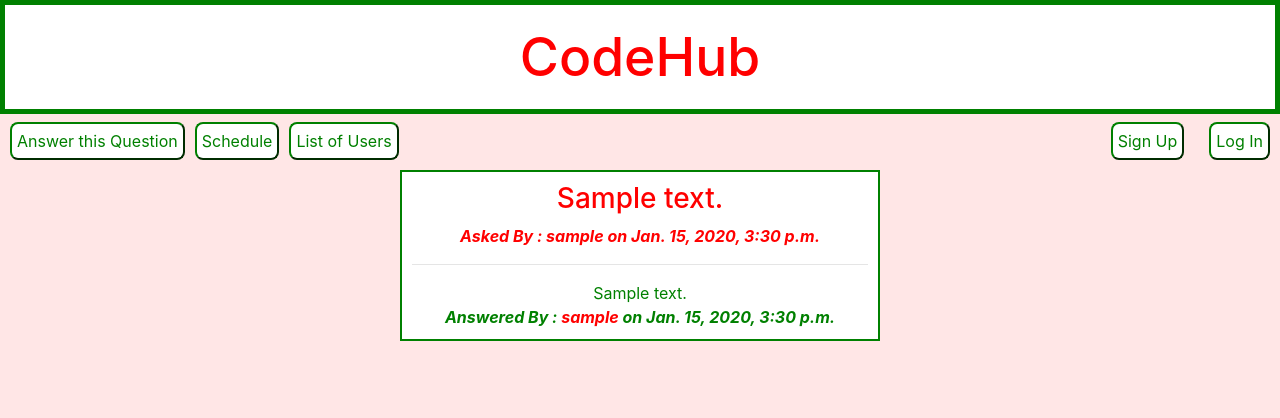
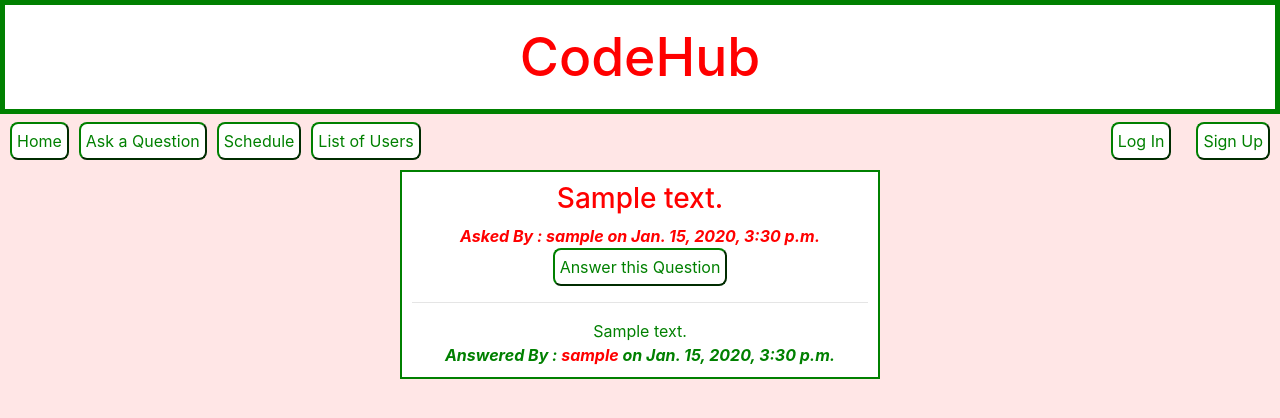
Before and after one commit to decapitator007/CodeHub, a Django app: page /question/1/ in a window 1280 px wide. Shown: the top 418 px of the page. Run offline with Django 3.2, Linux system fonts and the light colour scheme; tables that the repository leaves empty hold one stand-in row (values such as "Sample post"); some libraries are stand-ins or nearby versions.

Commit message:
Improved code in templates

```diff
--- a/CodeHub/templates/CodeHub/add_ans.html
+++ b/CodeHub/templates/CodeHub/add_ans.html
@@ -1,8 +1,5 @@
 {%extends 'CodeHub/form_base.html'%}
 {%block content%}
-<a href="{%url 'out'%}"><button class="tr-btn">Log Out</button></a>
-<a href="{%url 'profile' string=request.user%}"><button class="tr-btn">Your Profile</button></a>
-<h4 style="float:right;">Welcome {{request.user}}!</h4>
 <form method="POST" class="log-form" style="width:1000px;">
     {%csrf_token%}
     {{form.as_p}}
--- a/CodeHub/templates/CodeHub/delete_ans.html
+++ b/CodeHub/templates/CodeHub/delete_ans.html
@@ -1,8 +1,5 @@
 {%extends 'CodeHub/form_base.html'%}
 {%block content%}
-<a href="{%url 'out'%}"><button class="tr-btn">Log Out</button></a>
-<a href="{%url 'profile' string=request.user%}"><button class="tr-btn">Your Profile</button></a>
-<h4 style="float:right;">Welcome {{request.user}}!</h4>
 <div style="clear:both;text-align:center;">
     <h4>Do you want to delete this answer?</h4>
     <form method="POST">
--- a/CodeHub/templates/CodeHub/form_base.html
+++ b/CodeHub/templates/CodeHub/form_base.html
@@ -16,6 +16,18 @@
         </div>
         {%endfor%}
         <h1><a href="/">CodeHub</a></h1>
+        {%if user.is_authenticated%}
+            <a href='/out/?next={{request.path}}'><button class="tr-btn">Log Out</button></a>
+            <a href="{%url 'profile' string=request.user%}"><button class="tr-btn">Your Profile</button></a>
+            <h4 style="float:right;">Welcome {{request.user}}!</h4>
+        {%else%}
+            <a href="{%url 'register'%}"><button class="tr-btn">Sign Up</button></a>
+            <a href='/identify/?next={{request.path}}'><button class="tr-btn">Log In</button></a>
+        {%endif%}
+        <a href="{%url 'home'%}"><button class="btn2">Home</button></a>
+        <a href="{%url 'new_ques'%}"><button class="btn2">Ask a Question</button></a>
+        <a href="{%url 'schedule'%}"><button class="btn2">Schedule</button></a>
+        <a href="{%url 'list'%}"><button class="btn2">List of Users</button></a>
         {%block content%}
         {%endblock%}
     </body>
--- a/CodeHub/templates/CodeHub/identify.html
+++ b/CodeHub/templates/CodeHub/identify.html
@@ -1,6 +1,5 @@
 {%extends 'CodeHub/form_base.html'%}
 {%block content%}
-<a href="{%url 'register'%}"><button class="tr-btn">Sign Up</button></a>
 <form method="POST" class="log-form">
     {%csrf_token%}
     {{form.as_p}}
--- a/CodeHub/templates/CodeHub/new_ques.html
+++ b/CodeHub/templates/CodeHub/new_ques.html
@@ -1,8 +1,5 @@
 {%extends 'CodeHub/form_base.html'%}
 {%block content%}
-<a href="{%url 'out'%}"><button class="tr-btn">Log Out</button></a>
-<a href="{%url 'profile' string=request.user%}"><button class="tr-btn">Your Profile</button></a>
-<h4 style="float:right;">Welcome {{request.user}}!</h4>
 <form method="POST" class="log-form" style="width:1000px;">
     {%csrf_token%}
     {{form.as_p}}
--- a/CodeHub/templates/CodeHub/ques_detail.html
+++ b/CodeHub/templates/CodeHub/ques_detail.html
@@ -1,19 +1,9 @@
 {%extends 'CodeHub/form_base.html'%}
 {%block content%}
-{%if user.is_authenticated%}
-    <a href='/out/?next={{request.path}}'><button class="tr-btn">Log Out</button></a>
-    <a href="{%url 'profile' string=request.user%}"><button class="tr-btn">Your Profile</button></a>
-    <h4 style="float:right;">Welcome {{request.user}}!</h4>
-{%else%}
-    <a href='/identify/?next={{request.path}}'><button class="tr-btn">Log In</button></a>
-    <a href="{%url 'register'%}"><button class="tr-btn">Sign Up</button></a>
-{%endif%}
-<a href="{%url 'add_ans' pk=question.pk%}"><button class="btn2">Answer this Question</button></a>
-<a href="{%url 'schedule'%}"><button class="btn2">Schedule</button></a>
-<a href="{%url 'list'%}"><button class="btn2">List of Users</button></a>
 <div class="content">
     <h3 style="color:red;">{{question.content}}</h3>
-    <b style="color:red;"><i>Asked By : <a href="{%url 'profile' string=question.author%}">{{question.author}}</a> on {{question.added_time}}</i></b>
+    <b style="color:red;"><i>Asked By : <a href="{%url 'profile' string=question.author%}">{{question.author}}</a> on {{question.added_time}}</i></b><br>
+    <a href="{%url 'add_ans' pk=question.pk%}"><button class="form-btn">Answer this Question</button></a>
     {%for answer in answers%}
         <hr>
         {{answer.content|linebreaksbr}}<br>
--- a/CodeHub/templates/CodeHub/register.html
+++ b/CodeHub/templates/CodeHub/register.html
@@ -1,6 +1,5 @@
 {%extends 'CodeHub/form_base.html'%}
 {%block content%}
-<a href="{%url 'identify'%}"><button class="tr-btn">Log In</button></a>
 <form method="POST" class="log-form">
     {%csrf_token%}
     {{form.as_p}}
--- a/CodeHub/views.py
+++ b/CodeHub/views.py
@@ -51,7 +51,7 @@ def delete_ans(request,pk,ak):
         else:
             return render(request,'CodeHub/delete_ans.html',{})
     else:
-        return redirect('home')
+        return redirect('identify')
 #Edit Answer
 def edit_ans(request,pk,ak):
     answer=get_object_or_404(Answer,pk=ak)
@@ -68,7 +68,7 @@ def edit_ans(request,pk,ak):
             form=AForm(instance=answer)
         return render(request,'CodeHub/add_ans.html',{'form':form})
     else:
-        return redirect('home')
+        return redirect('identify')
 #All answers of a question
 def ques_detail(request,pk):
     question=get_object_or_404(Question,pk=pk)
```
Also changed, not shown: CodeHub/templates/CodeHub/home.html (+0 -11 lines), CodeHub/templates/CodeHub/list.html (+0 -10 lines), CodeHub/templates/CodeHub/profile.html (+0 -10 lines), CodeHub/templates/CodeHub/schedule.html (+0 -10 lines).
